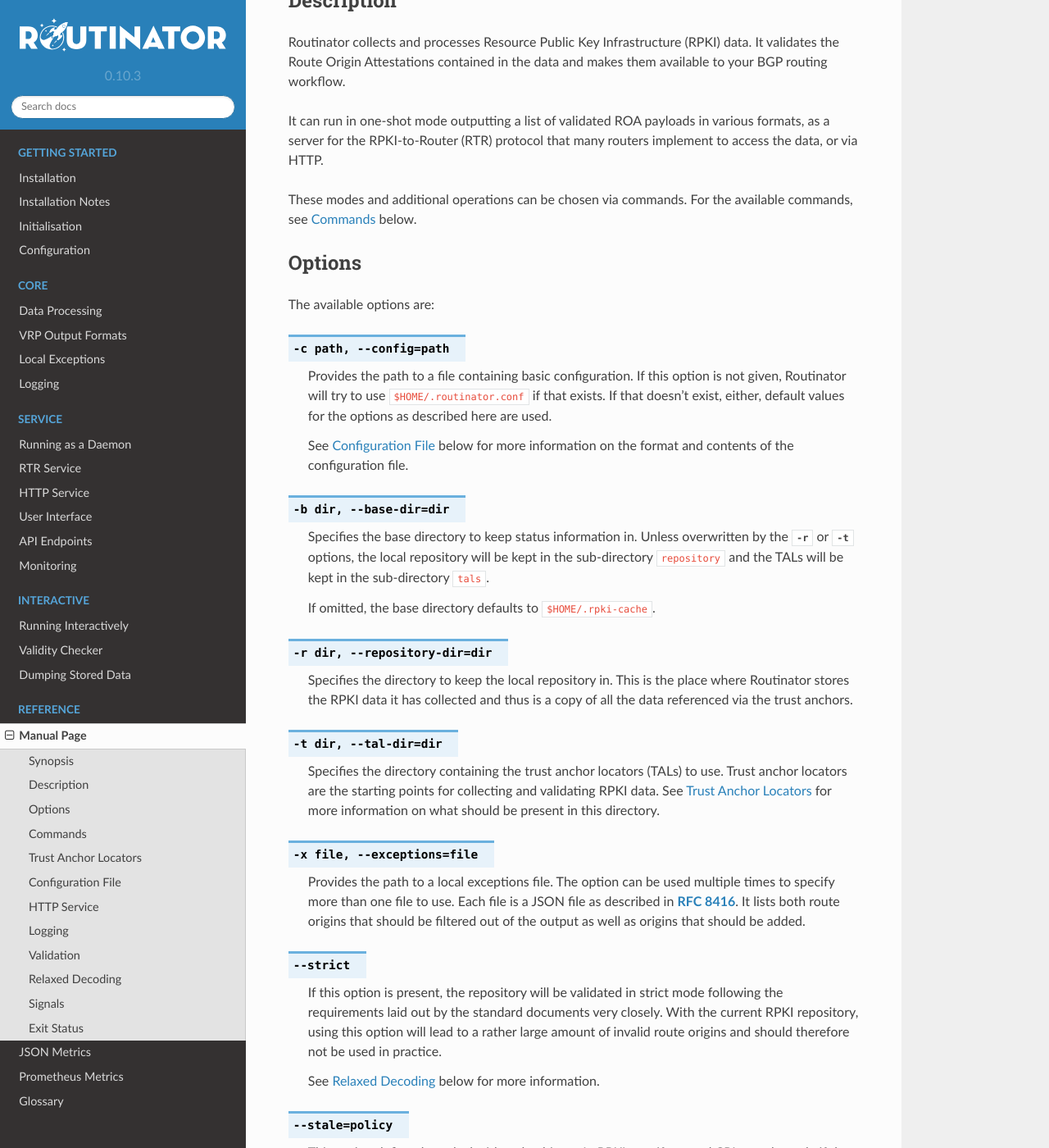
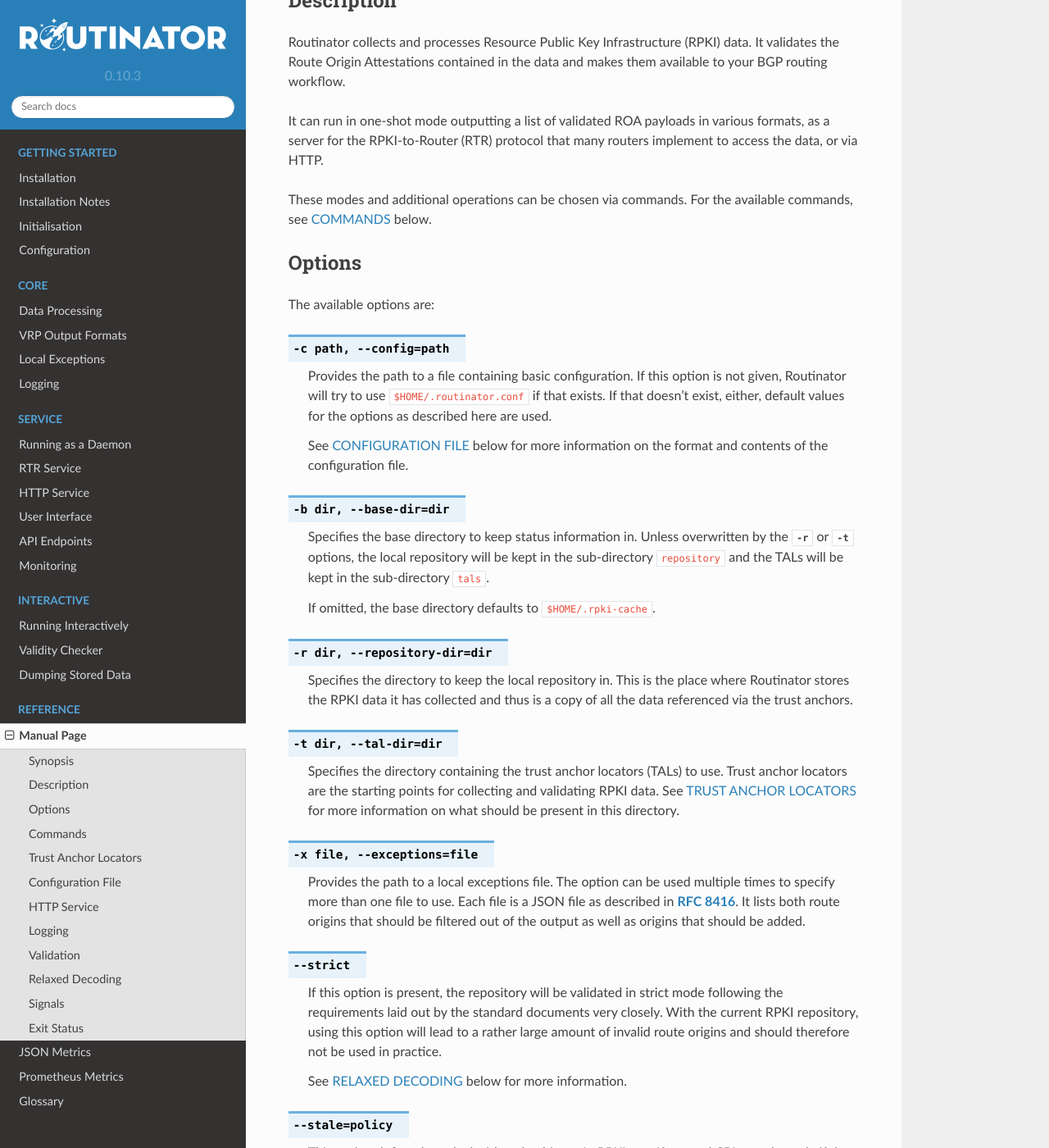
Before and after one commit to NLnetLabs/routinator, a Sphinx documentation site: the page built from doc/manual/source/manual-page.rst, in a window 1280 px wide and 1400 px high, scrolled down 624 px. Shown: the whole window at 82% size. Built offline with Sphinx 7.4.7 and the Read the Docs theme 2.0.0, drawn with Linux system fonts in a browser that asks for light colours; some of the changed text lies outside the part shown.

```diff
--- a/doc/manual/source/manual-page.rst
+++ b/doc/manual/source/manual-page.rst
@@ -32,7 +32,7 @@
 routers implement to access the data, or via HTTP.
 
 These modes and additional operations can be chosen via commands. For the
-available commands, see `Commands`_ below.
+available commands, see `COMMANDS`_ below.
 
 Options
 -------
@@ -46,7 +46,7 @@
       :file:`$HOME/.routinator.conf` if that exists. If that doesn't exist,
       either, default values for the options as described here are used.
 
-      See `Configuration File`_ below for more information on the format and
+      See `CONFIGURATION FILE`_ below for more information on the format and
       contents of the configuration file.
 
 .. option:: -b dir, --base-dir=dir
@@ -69,7 +69,7 @@
 
       Specifies the directory containing the trust anchor locators (TALs) to
       use. Trust anchor locators are the starting points for collecting and
-      validating RPKI data. See `Trust Anchor Locators`_ for more information
+      validating RPKI data. See `TRUST ANCHOR LOCATORS`_ for more information
       on what should be present in this directory.
 
 .. option:: -x file, --exceptions=file
@@ -88,7 +88,7 @@
       to a rather large amount of invalid route origins and should therefore
       not be used in practice.
 
-      See `Relaxed Decoding`_ below for more information.
+      See `RELAXED DECODING`_ below for more information.
 
 .. option:: --stale=policy
 
@@ -141,7 +141,7 @@
       may change in future versions.
 
       For more information on the process of validation implemented in
-      Routinator, see the section `Validation`_ below.
+      Routinator, see the section `VALIDATION`_ below.
 
 .. option:: --unknown-objects=policy
 
@@ -349,7 +349,7 @@
     directory exists, and creates the TAL directory and fills it with the
     desired TALs.
 
-    For more information about TALs, see `Trust Anchor Locators`_ below.
+    For more information about TALs, see `TRUST ANCHOR LOCATORS`_ below.
 
     .. option:: -f, --force
 
@@ -625,7 +625,7 @@
 
        This command causes Routinator to act as a server for the
        RPKI-to-Router (RTR) and HTTP protocols. In this mode, Routinator will
-       read all the TALs (See `Trust Anchor Locators`_ below) and will stay
+       read all the TALs (See `TRUST ANCHOR LOCATORS`_ below) and will stay
        attached to the terminal unless the :option:`-d` option is given.
 
        The server will periodically update the local repository, every ten
@@ -675,7 +675,7 @@
        .. option:: --http=addr:port
 
               Specifies the address and port to listen on for incoming HTTP
-              connections.  See `HTTP Service`_ below for more information on
+              connections.  See `HTTP SERVICE`_ below for more information on
               the HTTP service provided by Routinator.
 
        .. option:: --http-tls=addr:port
```
